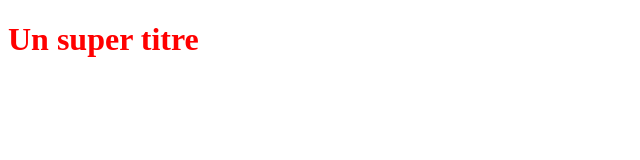
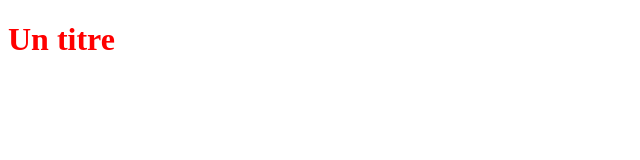
Before and after one commit to hamide-dev/essaie-avec-un-cle-ssh, a plain HTML site: page index.html in a window 1280 px wide. Shown: the whole page, without its empty margins (0-640 px from the left). Drawn offline with Linux system fonts and the light colour scheme.

Commit message:
modification du titre

```diff
--- a/index.html
+++ b/index.html
@@ -5,6 +5,6 @@
    <link rel="stylesheet" href="style.css">
 </head>
 <body>
-   <h1>Un super titre</h1>
+   <h1>Un titre</h1>
 </body>
 </html>
```
